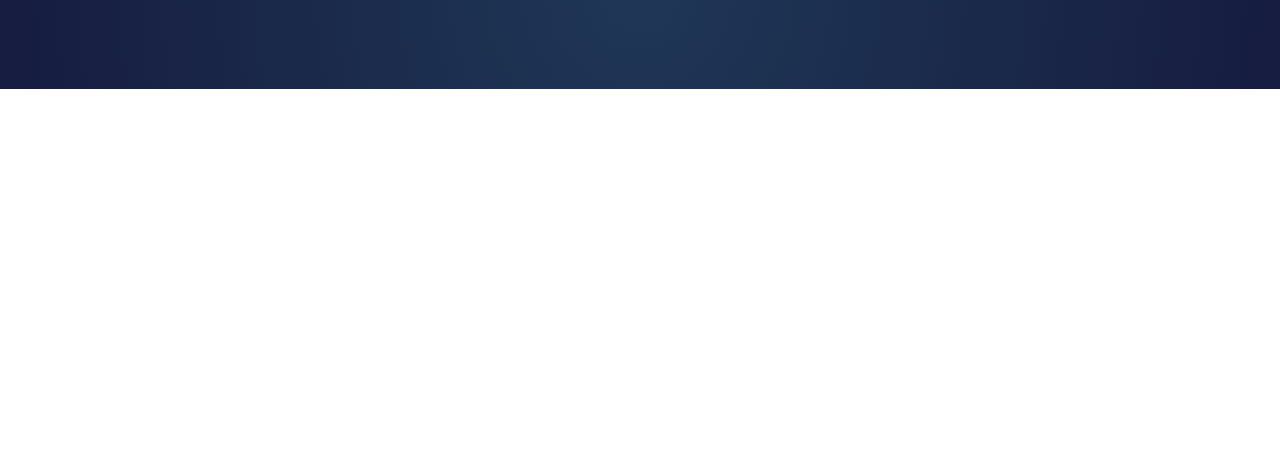
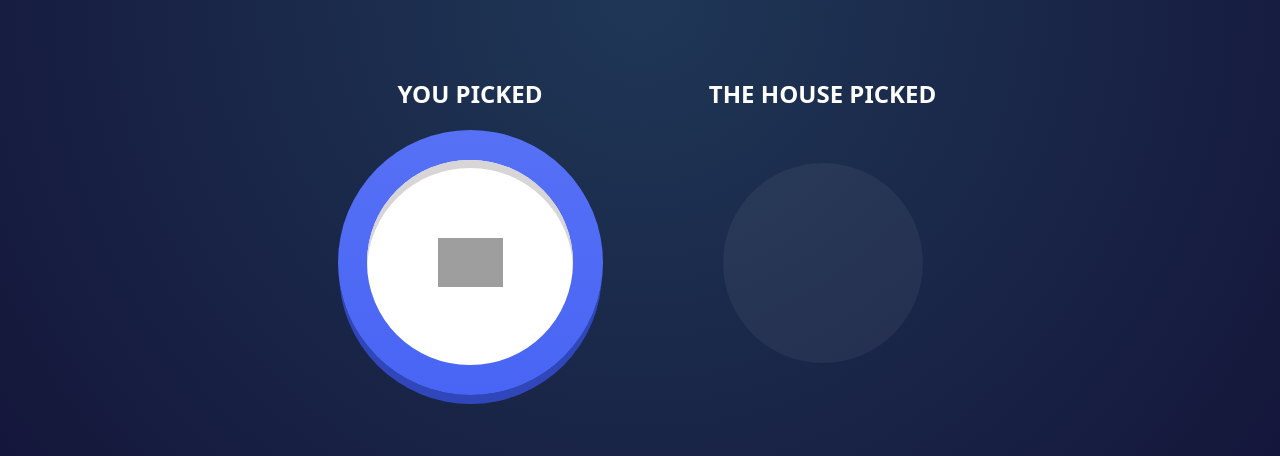
Before and after one commit to cristianstu/rock-paper-scissors, a SvelteKit app: page /classic in a window 1280 px wide. Shown: the part 805-1261 px from the top of the page. Before the commit the page ends 894 px from the top, so only its background shows below. Built offline with nearby package versions, Linux system fonts and the light colour scheme; grey boxes are pictures that could not be loaded.

Commit message:
Create selected component

```diff
--- a/src/components/rock-paper-scissors.svelte
+++ b/src/components/rock-paper-scissors.svelte
@@ -18,6 +18,8 @@
   <Header title={title} score={score} />
 
   <Selector />
+
+  <Selected player1Choice={Item.PAPER} />
 </main>
 
 <style>
--- /dev/null
+++ b/src/components/selected.svelte
@@ -0,0 +1,69 @@
+<script lang="ts">
+	import type { Item } from "../models";
+	import ItemIcon from "./item-icon.svelte";
+
+  export let player1Choice: Item;
+  export let player2Choice: Item | null = null;
+
+</script>
+
+<section>
+  <article>
+    <h2>You picked</h2>
+    <div class="item-container">
+      <ItemIcon type={player1Choice} selectable={false} size="big" />
+    </div>
+  </article>
+
+  <div class="separator">
+
+  </div>
+
+  <article>
+    <h2>The house picked</h2>
+    <div class="item-container">
+      {#if player2Choice}
+        <ItemIcon type={player2Choice} selectable={false} size="big" />
+      {:else}
+        <div class="placeholder" />
+      {/if}
+    </div>
+  </article>
+</section>
+
+<style>
+  section {
+    display: flex;
+    padding: 1rem;
+    justify-content: center;
+  }
+
+  .item-container {
+    flex-grow: 1;
+    display: flex;
+    align-items: center;
+    justify-content: center;
+  }
+
+  article {
+    display: flex;
+    flex-direction: column;
+    min-width: 240px;
+  }
+
+  .separator {
+    min-width: 100px;
+  }
+
+  h2 {
+    text-align: center;
+    text-transform: uppercase;
+  }
+
+  .placeholder {
+    border-radius: 50%;
+    width: 200px;
+    height: 200px;
+    background: rgb(255 255 255 / 5%);
+  }
+</style>
```
